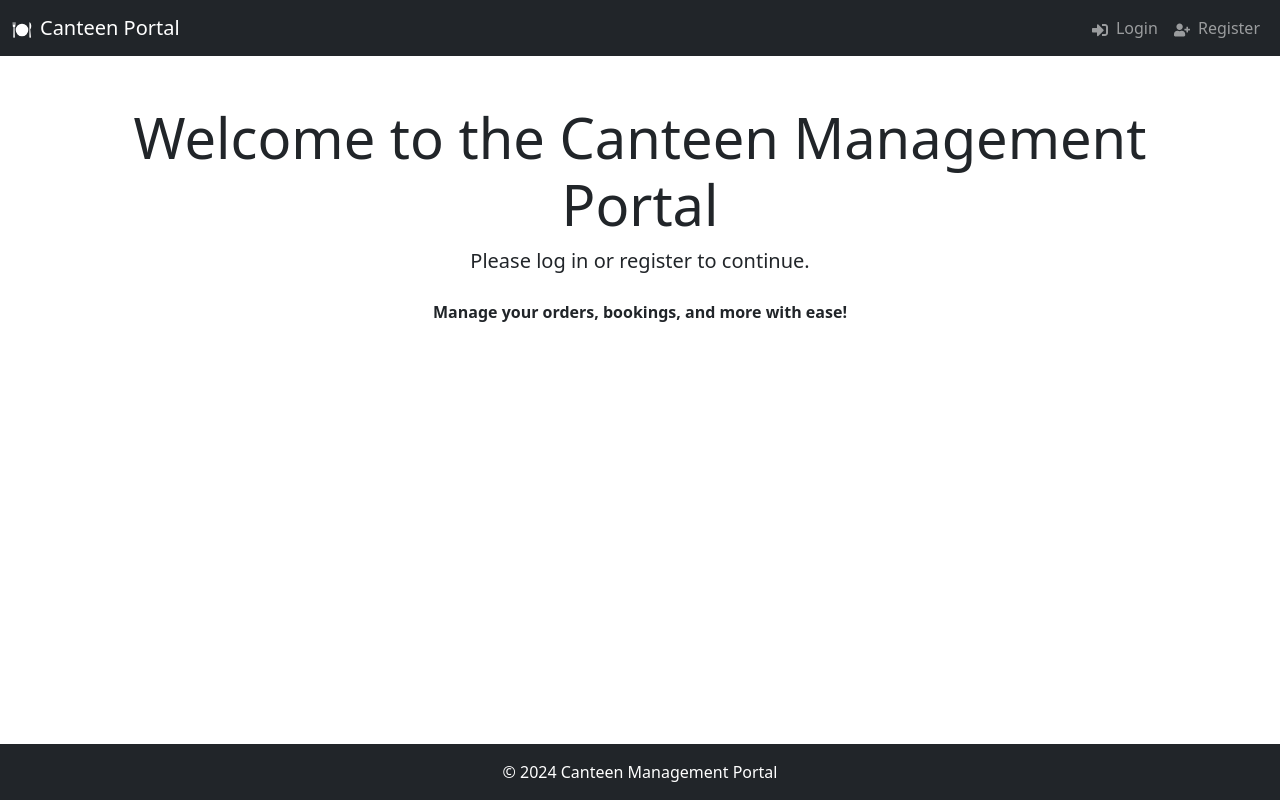
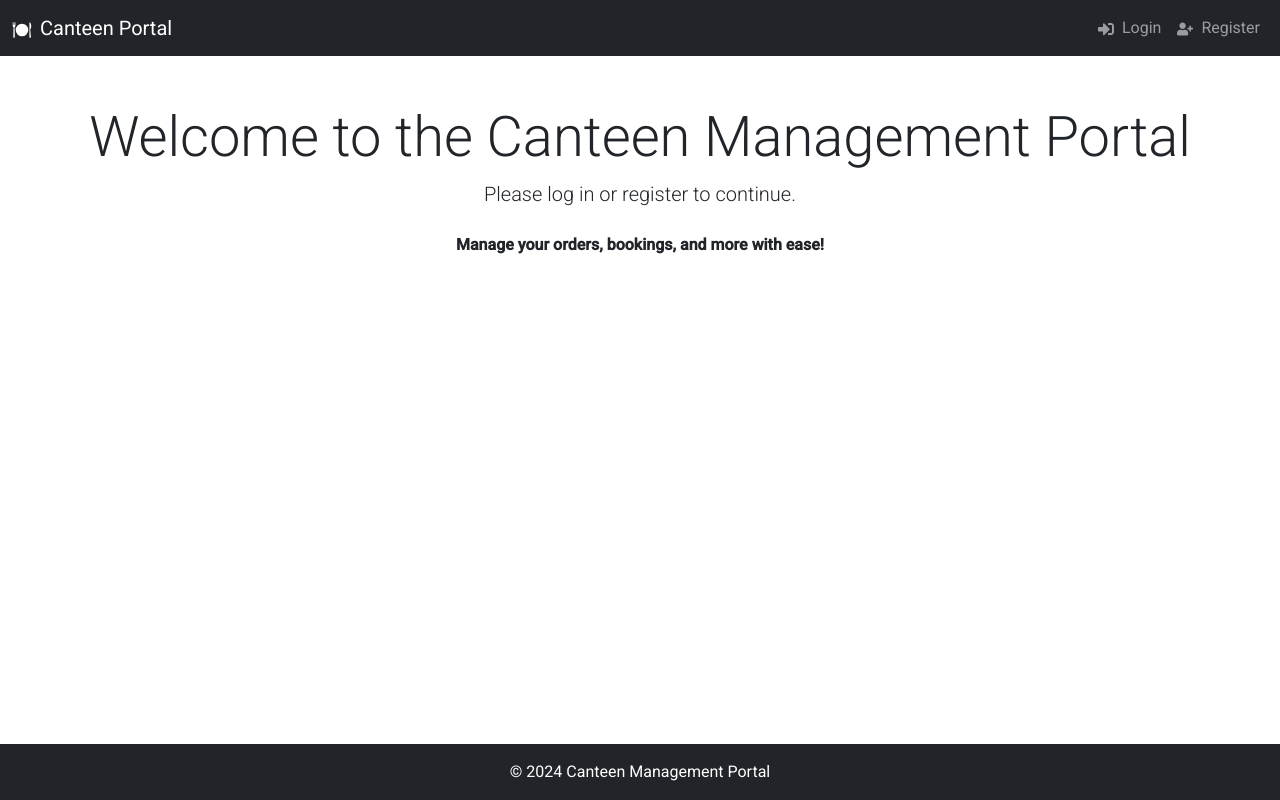
Before and after one commit to BhashkarGupta/Canteen-Management-Portal, a React (Create React App) app in the folder frontend/: page / in a window 1280 px wide. Built offline with nearby package versions, Linux system fonts and the light colour scheme.

Commit message:
Updated default font style

```diff
--- a/frontend/public/index.html
+++ b/frontend/public/index.html
@@ -7,6 +7,8 @@
     <meta name="theme-color" content="#000000" />
     <meta name="description" content="Web site created using create-react-app" />
     <link rel="apple-touch-icon" href="%PUBLIC_URL%/logo192.png" />
+    <link href="https://fonts.googleapis.com/css2?family=Roboto:wght@300;400;500&display=swap" rel="stylesheet">
+
     <!--
       manifest.json provides metadata used when your web app is installed on a
       user's mobile device or desktop. See https://developers.google.com/web/fundamentals/web-app-manifest/
--- a/frontend/src/App.css
+++ b/frontend/src/App.css
@@ -1,7 +1,12 @@
+html, body, * {
+  font-family: 'Roboto', sans-serif !important;
+}
+
 html,
 body {
   height: 100%;
   margin: 0;
+  font-family: 'Roboto', sans-serif;
 }
 
 #root {
```
